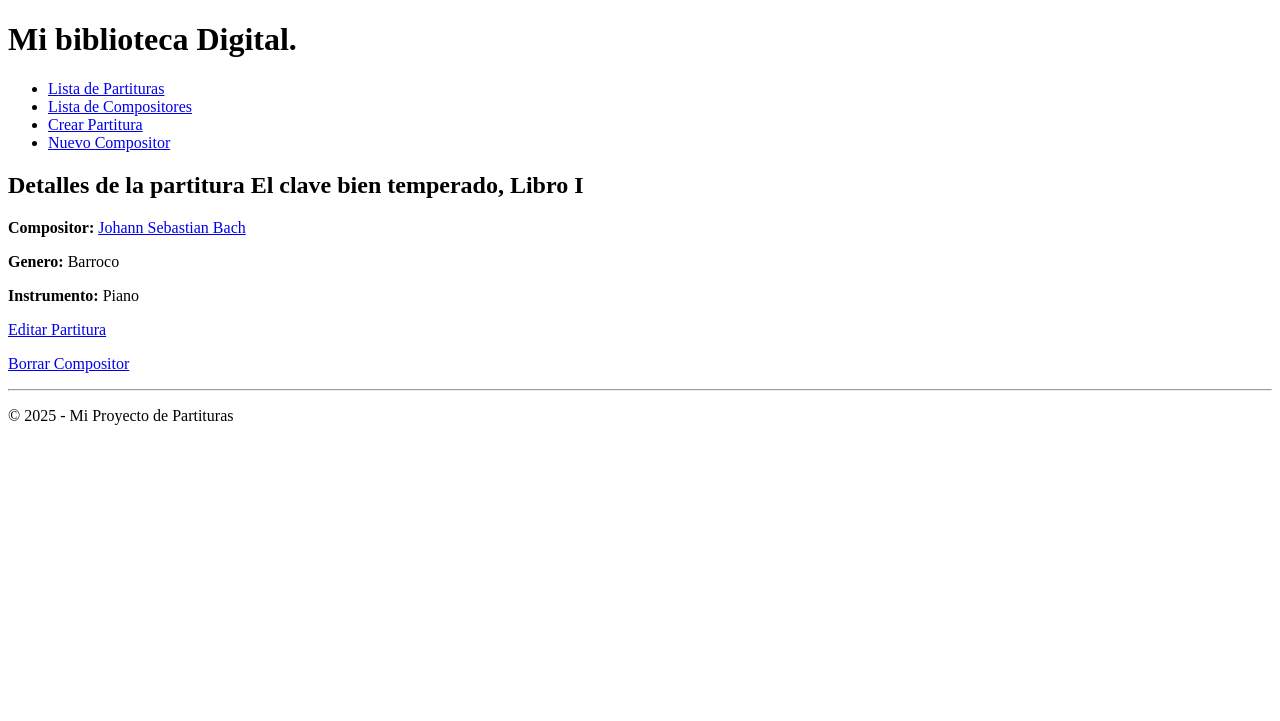
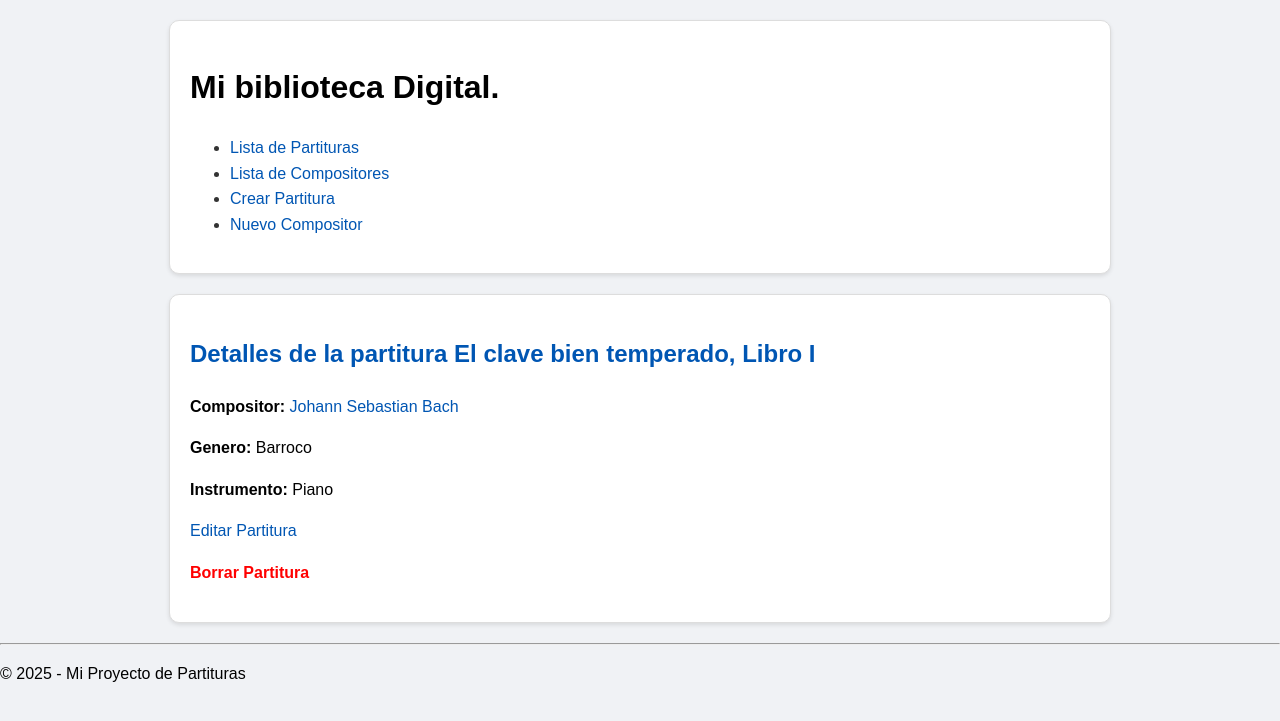
Before and after one commit to guary503/Proyecto_biblioteca, a Django app: page /partituras/1/ in a window 1280 px wide. Shown: the top 721 px of the page. Run offline with Django 5.2, Linux system fonts and the light colour scheme; data comes from the database, SQL or seed files in the repository; both versions use the stored data as it was after the commit.

Commit message:
modificacion de las vistas a clases, y pruebas de gemini para avanzar a SQL

```diff
--- a/Biblioteca/Biblioteca/settings.py
+++ b/Biblioteca/Biblioteca/settings.py
@@ -11,6 +11,7 @@ https://docs.djangoproject.com/en/5.2/ref/settings/
 """
 
 from pathlib import Path
+import os   #dia 14, añadiendo css y js - agregando dir para statics
 
 # Build paths inside the project like this: BASE_DIR / 'subdir'.
 BASE_DIR = Path(__file__).resolve().parent.parent
--- a/Biblioteca/partiturasApp/admin.py
+++ b/Biblioteca/partiturasApp/admin.py
@@ -39,7 +39,7 @@ class PartituraAdmin(admin.ModelAdmin):
     list_display = ('nombre', 'compositor', 'genero', 'instrumento')
     search_fields = ('nombre', 'genero','compositor__apellido') #se puede usar __propiedad para buscar en este caso en el apellido de compositor, la foreignkey
     list_filter = ('compositor','instrumento','genero')
-    fieldsets = [('Informacion Principal',{'fields':['titulo','compositor','genero','instrumento']}),
+    fieldsets = [('Informacion Principal',{'fields':['nombre','compositor','genero','instrumento']}),
                  ('Detalles de Publicacion',{'fields': ['fecha_creacion_partitura','editorial','fecha_publicacion','numero_opus','fecha_ingreso'],'classes':['collapse']})]
 
     readonly_fields = ('fecha_ingreso',)    #Esta propiedad hace que no se pueda editar.
--- /dev/null
+++ b/Biblioteca/partiturasApp/static/partiturasApp/style.css
@@ -0,0 +1,69 @@
+
+body {
+    background-color: #f0f2f5;
+    font-family: Arial, Helvetica, sans-serif;
+    font-family: sans-serif;
+    color: #333;
+    line-height: 1.6;
+    margin: 0;
+    padding:0
+}
+
+h1 {
+    color: #000000;
+}
+h2{
+    color:#0056b3;
+}
+
+h3 {
+    color:rgb(4, 78, 78);
+}
+a {
+    color:#0056b3;
+    text-decoration: none;
+}
+
+a:hover {
+    color: #007bff;
+    text-decoration: underline;
+}
+
+p {
+    color: #000000;
+}
+
+.container {
+    margin: 20px auto;
+    max-width: 900px;
+    padding: 20px;
+    background-color: #fff;
+    border: 1px solid #ddd;
+    border-radius: 10px;
+    box-shadow: 0 2px 4px rgba(0,0,0,0.1);
+}
+
+button{
+    background-color: #0d6efd;
+    color: white;
+    border: none;
+    border-radius: 5px;
+    padding: 10px 15px ;
+    cursor: pointer;
+    transition: background-color 0.3s ease;
+}
+button:hover {
+    background-color: #99c8fd;
+}
+
+.delete-link {
+    margin: 10px auto;
+    color: red;
+    font-weight: bold;
+}
+
+input, select {
+    width: 30%;
+    padding: 5px;
+    margin-bottom: 5px;
+}
--- a/Biblioteca/partiturasApp/templates/partiturasApp/base.html
+++ b/Biblioteca/partiturasApp/templates/partiturasApp/base.html
@@ -1,12 +1,15 @@
+{% load static %}   {# SIEMPRE debe ir al inicio, solo despues de extends #}
 <!DOCTYPE html>
 <html>
     <head>
         <meta charset="UTF-8">
         <title>{% block title %}Mi biblioteca de Partituras.{% endblock title %}</title>
+        <link href='{% static "partiturasApp/style.css" %}' rel='stylesheet'>
     </head>
     <body>
         <header>
-            <h1>
+            <div class='container'>
+                <h1 id='titulo-nav'>
                 Mi biblioteca Digital.
                 </h1>
                 <nav>
@@ -17,14 +20,15 @@
                         <li><a href='{% url "crear_compositor" %}'>Nuevo Compositor</a></li>
                     </ul>
                 </nav>
+            </div>
         </header>
-
+        <div class='container'>
             <main>
                 {% block content %}
                 <h2>Pagina inicial</h2>
                 {% endblock content %}
             </main>
-
+        </div>
         <footer>
             <hr>
             <p>&copy; 2025 - Mi Proyecto de Partituras</p>
--- a/Biblioteca/partiturasApp/templates/partiturasApp/compositor/detalle_compositor.html
+++ b/Biblioteca/partiturasApp/templates/partiturasApp/compositor/detalle_compositor.html
@@ -30,6 +30,6 @@
         <a href='{% url "editar_compositor" compositor.pk %}'>Editar compositor</a>
     </p>
     <p>
-        <a href='{% url "borrar_objeto" tipo_objeto="compositor" pk=compositor.pk %}'>Borrar Compositor</a>
+        <a class='delete-link' href='{% url "borrar_compositor" compositor.pk %}'>Borrar Compositor</a>
     </p>
 {% endblock content %}
--- a/Biblioteca/partiturasApp/templates/partiturasApp/partitura/detalle_partitura.html
+++ b/Biblioteca/partiturasApp/templates/partiturasApp/partitura/detalle_partitura.html
@@ -30,6 +30,6 @@
         <a href='{% url "editar_partitura" partitura.pk%}'>Editar Partitura</a>
     </p>
     <p>
-        <a href='{% url "borrar_objeto" tipo_objeto="partitura" pk=partitura.pk %}'>Borrar Compositor</a>
+        <a class='delete-link' href='{% url "borrar_partitura" partitura.pk %}'>Borrar Partitura</a>
     </p>
 {% endblock content %}
--- a/Biblioteca/partiturasApp/templates/partiturasApp/partitura/lista_partituras--antes.html
+++ b/Biblioteca/partiturasApp/templates/partiturasApp/partitura/lista_partituras--antes.html
@@ -20,7 +20,7 @@
                     </li>
                 {% endfor %}
             </ul>
-        {% else %} {}
+        {% else %}
             <p>Aun no hay partituras en la biblioteca</p>
         {% endif %}
     </body>
--- a/Biblioteca/partiturasApp/urls.py
+++ b/Biblioteca/partiturasApp/urls.py
@@ -1,19 +1,22 @@
 from django.urls import path
 from . import views
+#DIA 13 - importando una clase como vista
+from .views import *
 
 urlpatterns = [
     path('', views.pagina_inicio, name='inicio'),
     path('mozart/', views.paginaMozart, name='autor_mozart'),
     path('contacto/',views.contacto, name='contacto'),
     path('total/',views.total_partituras, name='total_partituras'),
-    path('partituras/', views.lista_partituras, name='lista_partituras'),
-    path('partituras/nueva/', views.crear_partitura, name='crear_partitura'),
-    path('partituras/<int:pk>/', views.detalle_partitura, name='detalle_partitura'),
-    path('partitura/<int:pk>/editar', views.actualizar_partitura, name='editar_partitura'),
-    path('borrar/<int:pk>/<str:tipo_objeto>/',views.borrar_objeto, name='borrar_objeto'),
-    path('compositores/', views.lista_compositores, name='lista_compositores'),
-    path('compositor/nuevo/',views.crear_compositor, name='crear_compositor'),
-    path('compositores/<int:pk>', views.detalle_compositor, name='detalle_compositor'),
-    path('compositor/<int:pk>/editar', views.actualizar_compositor, name='editar_compositor'),
+    path('partituras/', PartituraListView.as_view(), name='lista_partituras'),   #Creando una clase como vista.
+    path('partituras/nueva/', PartituraCreate.as_view(), name='crear_partitura'),
+    path('partituras/<int:pk>/', PartituraDetalle.as_view(), name='detalle_partitura'), #ya es una clase
+    path('partitura/<int:pk>/editar', PartituraUpdateView.as_view(), name='editar_partitura'),
+    path('partitura/<int:pk>/borrar/',PartituraDeleteView.as_view(), name='borrar_partitura'),
+    path('compositor/<int:pk>/borrar/',CompositorDeleteView.as_view(), name='borrar_compositor'),    #lo edite, elimine las variables de la url
+    path('compositores/', CompositorListView.as_view(), name='lista_compositores'), #clase Propia
+    path('compositor/nuevo/',CompositorCreateView.as_view(), name='crear_compositor'),
+    path('compositores/<int:pk>', CompositorDetalle.as_view(), name='detalle_compositor'),  #Clase propia
+    path('compositor/<int:pk>/editar', CompositorUpdateView.as_view(), name='editar_compositor'),
     path('generos/', views.lista_generos, name='lista_generos'),
 ]
--- a/Biblioteca/partiturasApp/views.py
+++ b/Biblioteca/partiturasApp/views.py
@@ -2,6 +2,10 @@ from django.shortcuts import render, get_object_or_404, redirect  #Esto es del d
 from django.http import HttpResponse
 from .models import Partitura, Compositor, Instrumento, PRUEBA, Genero
 from .forms import PartituraForm, CompositorForm
+#DIA 13 - CBV
+from django.views.generic import ListView, CreateView, UpdateView, DeleteView, DetailView
+from django.urls import reverse_lazy    #Dia 13, creando, actualizando por clases.
+
 
 
 # Create your views here.
@@ -34,27 +38,27 @@ def total_partituras(request):
     return HttpResponse(f'<p>Actualmente tenemos {num_partituras} partituras en la biblioteca')
 
 
-def lista_partituras(request):
-    '''Mi primer funcion con render, usando templates y contexto'''
+# def lista_partituras(request):
+#     '''Mi primer funcion con render, usando templates y contexto'''
 
-    #Obtener los datos de los objetos en la BD de la clase Partituras.
-    partituras = Partitura.objects.all()
+#     #Obtener los datos de los objetos en la BD de la clase Partituras.
+#     partituras = Partitura.objects.all()
 
-    #creando el contexto, que es un diccionario con la key para llamar en la template y el value que es el valor obtenido
-    contexto = {'partituras':partituras}
+#     #creando el contexto, que es un diccionario con la key para llamar en la template y el value que es el valor obtenido
+#     contexto = {'partituras':partituras}
 
-    #renderizar la plantilla con el contexto, toma 3 argumentos, el request, el str de el path de la template, y opcional el contexto
-    return render(request, 'partiturasApp/partitura/lista_partituras.html', contexto)
+#     #renderizar la plantilla con el contexto, toma 3 argumentos, el request, el str de el path de la template, y opcional el contexto
+#     return render(request, 'partiturasApp/partitura/lista_partituras.html', contexto)
 
 
-def lista_compositores(request):
-    """Este es mi segundo render, pero haciendolo solo"""
-    #obtener los objetos
-    compositores = Compositor.objects.all()
-    #creando el contexto
-    contexto = {'compositores':compositores}
-    #retornando el render
-    return render(request,'partiturasApp/compositor/lista_compositores.html',contexto)
+# def lista_compositores(request):
+#     """Este es mi segundo render, pero haciendolo solo"""
+#     #obtener los objetos
+#     compositores = Compositor.objects.all()
+#     #creando el contexto
+#     contexto = {'compositores':compositores}
+#     #retornando el render
+#     return render(request,'partiturasApp/compositor/lista_compositores.html',contexto)
 
 
 # dia 5 - reto - creando la view con render para servirla en urls.py
@@ -67,107 +71,197 @@ def lista_generos(request):  #crear o definir funcion
     return render(request, 'partiturasApp/partitura/lista_generos.html',contexto)
 
 
-def detalle_partitura(request, pk):
-    '''Esta vista muestra los detalles de una partitura especifica, identificada por su clave primaria (pk)'''
-    #Para obtener los objetos ya no se utilizar class.objects.all(), si no que usamos get_object_or_404, porque si no la encuentra automaticamente genera un error 404.
-    #su sintaxis es get_object_or_404(class, pk = ??)
-    partituras = get_object_or_404(Partitura, pk = pk)
+# def detalle_partitura(request, pk):
+#     '''Esta vista muestra los detalles de una partitura especifica, identificada por su clave primaria (pk)'''
+#     #Para obtener los objetos ya no se utilizar class.objects.all(), si no que usamos get_object_or_404, porque si no la encuentra automaticamente genera un error 404.
+#     #su sintaxis es get_object_or_404(class, pk = ??)
+#     partituras = get_object_or_404(Partitura, pk = pk)
 
-    #luego se crea el contexto normalmente
-    contexto = {'partitura':partituras}
-    return render(request, 'partiturasApp/partitura/detalle_partitura.html', contexto)
+#     #luego se crea el contexto normalmente
+#     contexto = {'partitura':partituras}
+#     return render(request, 'partiturasApp/partitura/detalle_partitura.html', contexto)
 
 
-def detalle_compositor(request, pk):
-    '''mi funcion de view para mostrar los detalles de el compositor, sin ayuda'''
-    compositor = get_object_or_404(Compositor, pk = pk)
-    contexto = {'compositor':compositor}
-    return render(request, 'partiturasApp/compositor/detalle_compositor.html',contexto)
+# def detalle_compositor(request, pk):
+#     '''mi funcion de view para mostrar los detalles de el compositor, sin ayuda'''
+#     compositor = get_object_or_404(Compositor, pk = pk)
+#     contexto = {'compositor':compositor}
+#     return render(request, 'partiturasApp/compositor/detalle_compositor.html',contexto)
 
 
-def crear_partitura(request):
-    '''Mi primera views creada con un form, obteniendo un parametro de url con ?'''   # dia 10, se debe verificar tambien
-    if request.method == 'POST':
-        form = PartituraForm(request.POST)  #se crea una instancia de el form para la informacion de el POST
-        if form.is_valid():
-            form.save()
-            return redirect('lista_partituras') #me dio error por no poner un return en caso de si el form no es valido.
+# def crear_partitura(request):
+#     '''Mi primera views creada con un form, obteniendo un parametro de url con ?'''   # dia 10, se debe verificar tambien
+#     if request.method == 'POST':
+#         form = PartituraForm(request.POST)  #se crea una instancia de el form para la informacion de el POST
+#         if form.is_valid():
+#             form.save()
+#             return redirect('lista_partituras') #me dio error por no poner un return en caso de si el form no es valido.
 
-    else:
-        #Esto es del dia 10, verificamos que se obtenga con get del Dict de la peticion GET, si no, se asigna None por default.
-        compositor_id = request.GET.get('compositor_id', None) #Se debe tomar siempre el mismo nombre de la variable que envia en el GET el html. es muy importante.
+#     else:
+#         #Esto es del dia 10, verificamos que se obtenga con get del Dict de la peticion GET, si no, se asigna None por default.
+#         compositor_id = request.GET.get('compositor_id', None) #Se debe tomar siempre el mismo nombre de la variable que envia en el GET el html. es muy importante.
 
-        initial_data = {}   # aca se pre-llenaria el formulario con las sugerencias
+#         initial_data = {}   # aca se pre-llenaria el formulario con las sugerencias
 
-        if compositor_id:   #si compositor_id no es None, osea obtuvo un valor, agg el id compositor
-            initial_data['compositor'] = compositor_id  #se agg el id del compositor
+#         if compositor_id:   #si compositor_id no es None, osea obtuvo un valor, agg el id compositor
+#             initial_data['compositor'] = compositor_id  #se agg el id del compositor
 
-        form = PartituraForm(initial=initial_data)   #Se crea una instancia de la clase # Aca aprendi a pasar el argumento initial= que es un diccionario con valores por default, si el campo es una foreignKey debes pasar el id del objeto, en este caso yo paso una variable que obtengo del html con GET, que me dice que compositor es para agg una partitura a ese compositor.
+#         form = PartituraForm(initial=initial_data)   #Se crea una instancia de la clase # Aca aprendi a pasar el argumento initial= que es un diccionario con valores por default, si el campo es una foreignKey debes pasar el id del objeto, en este caso yo paso una variable que obtengo del html con GET, que me dice que compositor es para agg una partitura a ese compositor.
 
-    contexto = {'form':form}    #se crea el contexto y se renderiza la plantilla
-    print(request.POST)
-    return render(request, 'partiturasApp/partitura/crear_partitura.html',contexto)
+#     contexto = {'form':form}    #se crea el contexto y se renderiza la plantilla
+#     print(request.POST)
+#     return render(request, 'partiturasApp/partitura/crear_partitura.html',contexto)
 
 
 
-def crear_compositor(request):
-    if request.method == 'POST':
-        form_comp = CompositorForm(request.POST)
-        if form_comp.is_valid():
-            form_comp.save()
-            return redirect('lista_compositores')
-    else:
-        form_comp = CompositorForm()
+# def crear_compositor(request):
+#     if request.method == 'POST':
+#         form_comp = CompositorForm(request.POST)
+#         if form_comp.is_valid():
+#             form_comp.save()
+#             return redirect('lista_compositores')
+#     else:
+#         form_comp = CompositorForm()
 
-    contexto = {'form':form_comp}
-    return render(request,'partiturasApp/compositor/crear_compositor.html',contexto)
+#     contexto = {'form':form_comp}
+#     return render(request,'partiturasApp/compositor/crear_compositor.html',contexto)
 
 
 
-def actualizar_partitura(request, pk):
-    partitura = get_object_or_404(Partitura, pk=pk) #se obtiene la partitura a actualizar
-    if request.method == 'POST':    #si envia el formulario se actualizara si no es un get y solo se muestra.
-        form = PartituraForm(request.POST, instance=partitura)  #se crea un form con el post, y con la instance que en este caso es el objeto a actualizar
-        if form.is_valid(): #validacion
-            form.save() #guardado
-            return redirect('detalle_partitura', pk=partitura.pk)
-    else:
-        form = PartituraForm(instance=partitura)    #si solo es un get, usamos el objeto para la instance y que se pre llene con lo que ya tiene de informacion el objeto
+# def actualizar_partitura(request, pk):
+#     partitura = get_object_or_404(Partitura, pk=pk) #se obtiene la partitura a actualizar
+#     if request.method == 'POST':    #si envia el formulario se actualizara si no es un get y solo se muestra.
+#         form = PartituraForm(request.POST, instance=partitura)  #se crea un form con el post, y con la instance que en este caso es el objeto a actualizar
+#         if form.is_valid(): #validacion
+#             form.save() #guardado
+#             return redirect('detalle_partitura', pk=partitura.pk)
+#     else:
+#         form = PartituraForm(instance=partitura)    #si solo es un get, usamos el objeto para la instance y que se pre llene con lo que ya tiene de informacion el objeto
 
-    context = {'form':form,'partitura':partitura}
-    return render(request, 'partiturasApp/partitura/edit_partitura.html',context)
+#     context = {'form':form,'partitura':partitura}
+#     return render(request, 'partiturasApp/partitura/edit_partitura.html',context)
 
 
 
-def actualizar_compositor(request, pk):
-    compositor = get_object_or_404(Compositor, pk=pk)
-    if request.method == 'POST':
-        form = CompositorForm(request.POST, instance=compositor)
-        if form.is_valid():
-            form.save()
-            return redirect('detalle_compositor', pk=compositor.pk)
-    else:
-        form = CompositorForm(instance=compositor)
-    context = {'form':form,'compositor':compositor}
-    return render(request, 'partiturasApp/compositor/edit_compositor.html',context)
+# def actualizar_compositor(request, pk):
+#     compositor = get_object_or_404(Compositor, pk=pk)
+#     if request.method == 'POST':
+#         form = CompositorForm(request.POST, instance=compositor)
+#         if form.is_valid():
+#             form.save()
+#             return redirect('detalle_compositor', pk=compositor.pk)
+#     else:
+#         form = CompositorForm(instance=compositor)
+#     context = {'form':form,'compositor':compositor}
+#     return render(request, 'partiturasApp/compositor/edit_compositor.html',context)
 
 
-def borrar_objeto(request, pk, tipo_objeto):
-    object = None
-    template = 'partiturasApp/borrar.html'
+# def borrar_objeto(request, pk, tipo_objeto):
+#     object = None
+#     template = 'partiturasApp/borrar.html'
 
-    if tipo_objeto == 'partitura':
-        object = get_object_or_404(Partitura, pk=pk)
-        redirect_url = 'lista_partituras'
-    elif tipo_objeto == 'compositor':
-        object = get_object_or_404(Compositor, pk=pk)
-        redirect_url = 'lista_compositores'
-    else:
-        return HttpResponse('<h1>Hubo un fallo</h1>')
+#     if tipo_objeto == 'partitura':
+#         object = get_object_or_404(Partitura, pk=pk)
+#         redirect_url = 'lista_partituras'
+#     elif tipo_objeto == 'compositor':
+#         object = get_object_or_404(Compositor, pk=pk)
+#         redirect_url = 'lista_compositores'
+#     else:
+#         return HttpResponse('<h1>Hubo un fallo</h1>')
 
-    if request.method == 'POST':
-        object.delete()
-        return redirect(redirect_url)
-    else:
-        context = {'objeto':object,'tipo_objeto':tipo_objeto}
-        return render(request, template, context)
+#     if request.method == 'POST':
+#         object.delete()
+#         return redirect(redirect_url)
+#     else:
+#         context = {'objeto':object,'tipo_objeto':tipo_objeto}
+#         return render(request, template, context)
+
+
+"""DIA 13 - Actualizar vistas FBV a CBV (De funciones a Clases)"""
+
+#Este era la FBV de lista_partituras
+# def lista_partituras(request):
+#     '''Mi primera CBV refactorizada desde una FBV'''
+#     partituras = Partitura.objects.all()
+#     contexto = {'partituras':partituras}
+#     return render(request, 'partiturasApp/partitura/lista_partituras.html', contexto)
+
+#nueva CBV refactorizada desde la funcion anterior.
+
+class PartituraListView(ListView):
+    model = Partitura
+    # Por convención, Django buscará una plantilla llamada:
+    # <nombre_app>/<modelo>_list.html -> partituras/partitura_list.html
+    # Y la variable en el contexto se llamará 'object_list'
+    #PERO le decimos esta vez cual usar
+    template_name = 'partiturasApp/partitura/lista_partituras.html'
+    # y como se llamara la variable con el objeto del contexto
+    context_object_name = 'partituras'
+
+    def get_queryset(self):
+        return Partitura.objects.filter()   #este Queryset sirve para aplicar un filtro a la clase, solo se muestran los objetos que cumplen la condicion.
+
+
+
+"""Creando mi primera CBV sin ayuda"""
+
+class CompositorListView(ListView): #funciono
+    model = Compositor
+    template_name = 'partiturasApp/compositor/lista_compositores.html'
+    context_object_name = 'compositores'
+
+
+"""Creando el details"""
+class PartituraDetalle(DetailView):
+    model = Partitura
+    template_name = 'partiturasApp/partitura/detalle_partitura.html'
+    # Por convención, la variable en el contexto se llama 'object' o 'partitura'
+    # Funciona solo por convencion, pero pondre el nombre del contexto para ayudar no mas, sera partitura.
+    # DetailView automáticamente hace el get_object_or_404 usando el pk de la URL.
+    context_object_name = 'partitura'
+
+class CompositorDetalle(DetailView):
+    model = Compositor
+    template_name = 'partiturasApp/compositor/detalle_compositor.html'
+    context_object_name = "compositor"
+
+
+class PartituraCreate(CreateView):
+    model = Partitura
+    form_class = PartituraForm
+    template_name = 'partiturasApp/partitura/crear_partitura.html'
+
+class CompositorCreateView(CreateView):
+    model = Compositor
+    form_class = CompositorForm
+    template_name = "partiturasApp/compositor/crear_compositor.html"
+
+class PartituraUpdateView(UpdateView):
+    model = Partitura
+    form_class = PartituraForm
+    template_name = "partiturasApp/partitura/edit_partitura.html"
+    context_object_name = 'partitura'
+
+    success_url = reverse_lazy('lista_partituras')
+
+
+class CompositorUpdateView(UpdateView):
+    model = Compositor
+    form_class = CompositorForm
+    template_name = "partiturasApp/compositor/edit_compositor.html"
+    context_object_name = 'compositor'
+
+    success_url = reverse_lazy('lista_compositores')
+
+
+class PartituraDeleteView(DeleteView):
+    model = Partitura
+    template_name = "partiturasApp/partitura/borrar_partitura.html"
+    context_object_name = 'partitura'
+    success_url = reverse_lazy('lista_partituras')
+
+class CompositorDeleteView(DeleteView):
+    model = Compositor
+    template_name = "partiturasApp/compositor/borrar_compositor.html"
+    context_object_name = 'compositor'
+    success_url = reverse_lazy('lista_compositores')
```
Also changed, not shown: Biblioteca/partiturasApp/models.py (+10 -2 lines), Biblioteca/partiturasApp/templates/partiturasApp/compositor/borrar_compositor.html (added, +14 -0 lines), Biblioteca/partiturasApp/templates/partiturasApp/partitura/borrar_partitura.html (added, +14 -0 lines), Biblioteca/db.sqlite3. Lines whose indentation alone changed are shown as unchanged.
